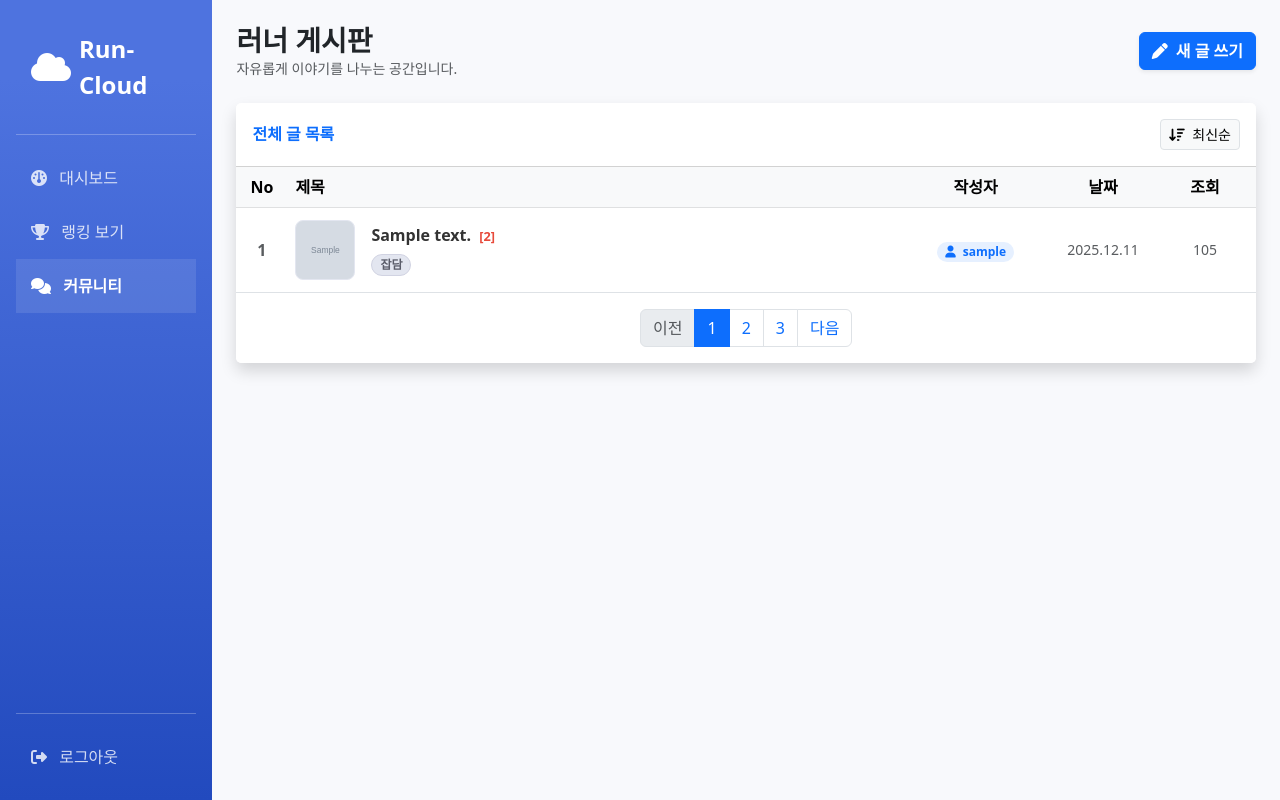
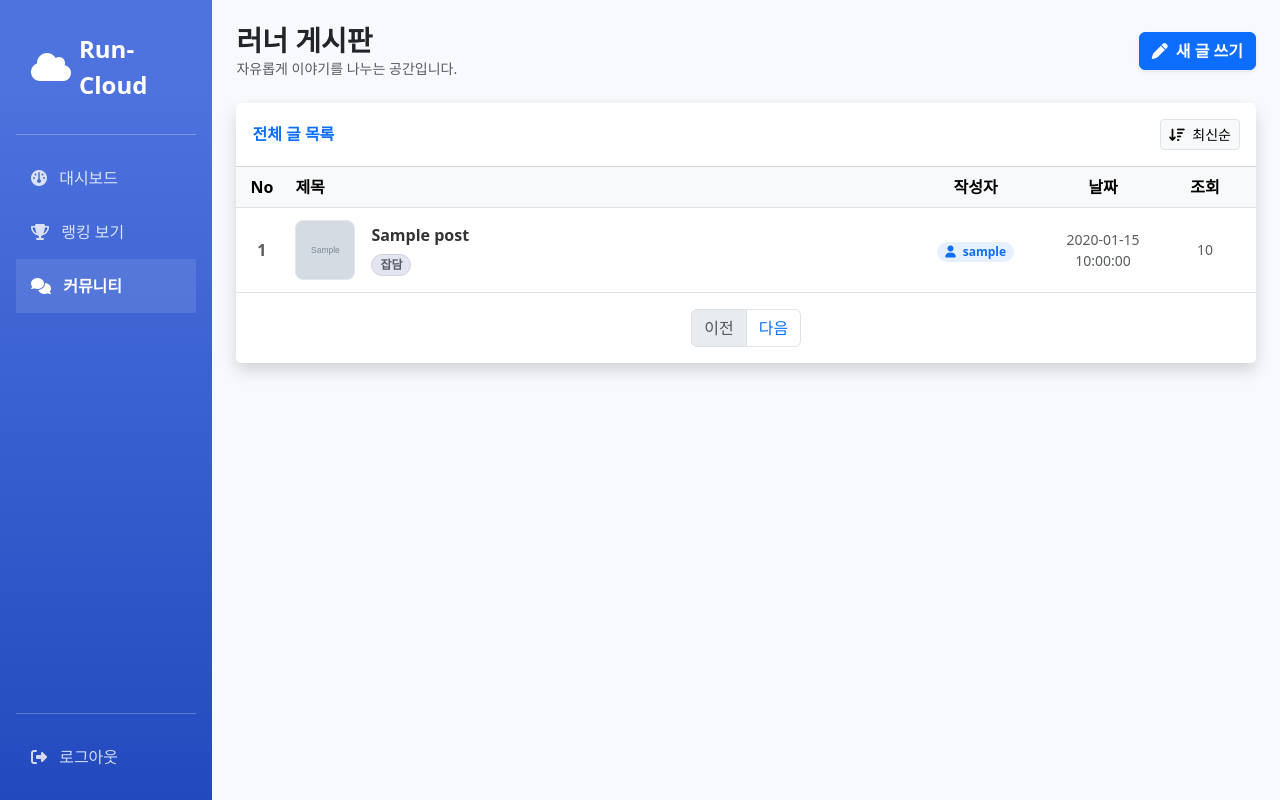
Before and after one commit to chxtwo8090/run_cloud, a Flask app: template python/templates/community.html in a window 1280 px wide. Run offline with Flask 3, Linux system fonts and the light colour scheme; the template is opened without the code that fills it: most values are stand-ins (such as "Sample title", 1, 10 or a date in 2020); grey boxes marked "Sample" are stand-in pictures.

Commit message:
게시판 로직 생성

```diff
--- a/python/app.py
+++ b/python/app.py
@@ -1,12 +1,14 @@
-from flask import Flask, render_template, request, redirect, session, url_for
-import pymysql,boto3
+from flask import Flask, render_template, request, redirect, session, url_for, jsonify
+import pymysql, boto3
 import datetime
 import os
+import uuid
+import math # [추가] 페이지네이션 계산(올림 처리)을 위해 추가함
 
 app = Flask(__name__)
 app.secret_key = 'super_secret_key'
 
-# 환경변수에서 DB 접속 정보 가져오기 (Terraform이 넣어줄 값들)
+# 환경변수 및 AWS 설정 (기존 유지)
 DB_HOST = os.environ.get('DB_HOST')
 DB_USER = os.environ.get('DB_USER')
 DB_PASSWORD = os.environ.get('DB_PASSWORD')
@@ -15,11 +17,10 @@
 CDN_DOMAIN = os.environ.get('CDN_DOMAIN')
 AWS_REGION = 'ap-northeast-2'
 
-# S3 클라이언트 생성 (IAM Role 덕분에 키/비밀번호 없이 권한 획득!)
 s3_client = boto3.client('s3', region_name=AWS_REGION)
 
 def get_db_connection():
-    # 1. 환경변수에 DB 주소가 있으면 -> AWS RDS (MySQL) 접속
+    # [기존 유지] DB 연결 로직
     if DB_HOST:
         conn = pymysql.connect(
             host=DB_HOST,
@@ -31,61 +32,68 @@
         )
         return conn
     else:
-        # 2. 없으면 -> 로컬 테스트용 (가짜 연결 객체 반환하거나 에러 처리)
-        # (여기서는 간단히 에러 메시지 출력)
-        raise RuntimeError("DB_HOST 환경변수가 없습니다! 로컬 테스트라면 sqlite 코드를 유지해야 하지만, 실습 편의상 생략합니다.")
+        raise RuntimeError("DB_HOST 환경변수가 없습니다! 로컬 테스트환경을 확인해주세요.")
 
 def init_db():
-    # RDS는 이미 만들어져 있으므로 테이블 생성 쿼리만 날림
-    if not DB_HOST: return # 로컬이면 패스
+    if not DB_HOST: return
 
     conn = get_db_connection()
-    with conn.cursor() as cursor:
-        # 사용자 테이블
-        cursor.execute('''CREATE TABLE IF NOT EXISTS users
-                        (id INT AUTO_INCREMENT PRIMARY KEY,
-                        username VARCHAR(255),
-                        password VARCHAR(255),
-                       email VARCHAR(255))''')
-        # 러닝 기록 테이블
-        cursor.execute('''CREATE TABLE IF NOT EXISTS runs
-                        (id INT AUTO_INCREMENT PRIMARY KEY, user_id INT,
-                         distance FLOAT, duration INT, date VARCHAR(255))''')
-        # 게시판 테이블
-        cursor.execute('''CREATE TABLE IF NOT EXISTS posts
-                        (id INT AUTO_INCREMENT PRIMARY KEY, user_id INT,
-                         content TEXT, image_url TEXT)''')
-    conn.commit()
-    conn.close()
+    try:
+        with conn.cursor() as cursor:
+            # [기존 유지] 사용자 테이블
+            cursor.execute('''CREATE TABLE IF NOT EXISTS users
+                            (id INT AUTO_INCREMENT PRIMARY KEY,
+                            username VARCHAR(255),
+                            password VARCHAR(255),
+                            email VARCHAR(255))''')
 
-# 앱 시작 시 테이블 생성 (주의: 실무에선 배포 파이프라인에서 따로 함)
+            # [기존 유지] 러닝 기록 테이블
+            cursor.execute('''CREATE TABLE IF NOT EXISTS runs
+                            (id INT AUTO_INCREMENT PRIMARY KEY, user_id INT,
+                             distance FLOAT, duration INT, date VARCHAR(255))''')
+
+            # [변경] 게시판 테이블 구조 변경
+            # 변경 이유: 제목(title), 조회수(views), 작성일(created_at) 기능을 지원하기 위함
+            # 주의: 기존 테이블이 있다면 이 쿼리로 컬럼이 추가되지 않을 수 있으므로, DB 초기화(DROP TABLE)가 권장됨.
+            cursor.execute('''CREATE TABLE IF NOT EXISTS posts
+                            (id INT AUTO_INCREMENT PRIMARY KEY, user_id INT,
+                             title VARCHAR(255), content TEXT, image_url TEXT,
+                             views INT DEFAULT 0,
+                             created_at DATETIME DEFAULT CURRENT_TIMESTAMP)''')
+
+            # [추가] 댓글 테이블 생성
+            # 변경 이유: 게시글에 대한 댓글 저장 공간 확보
+            cursor.execute('''CREATE TABLE IF NOT EXISTS comments
+                            (id INT AUTO_INCREMENT PRIMARY KEY, post_id INT, user_id INT,
+                             content TEXT, created_at DATETIME DEFAULT CURRENT_TIMESTAMP)''')
+        conn.commit()
+    finally:
+        conn.close()
+
 try:
     init_db()
 except Exception as e:
     print(f"DB 초기화 실패 (접속 정보 확인 필요): {e}")
 
+# [기존 유지] 회원가입 라우트
 @app.route('/register', methods=['GET', 'POST'])
 def register():
     if request.method == 'POST':
-        # [수정] HTML 폼에서 보내준 값들을 각각 받습니다.
-        username = request.form['username']  # ID 입력값
-        email = request.form['email']        # 이메일 입력값
-        password = request.form['password']  # 비밀번호 입력값
+        username = request.form['username']
+        email = request.form['email']
+        password = request.form['password']
 
         conn = get_db_connection()
         try:
             with conn.cursor() as cursor:
-                # 1. ID 중복 확인
                 cursor.execute('SELECT * FROM users WHERE username = %s', (username,))
                 if cursor.fetchone():
                     return "이미 존재하는 ID입니다! <a href='/register'>다시 시도</a>"
 
-                # [추가] 이메일 중복 확인 (선택사항)
                 cursor.execute('SELECT * FROM users WHERE email = %s', (email,))
                 if cursor.fetchone():
                     return "이미 가입된 이메일입니다! <a href='/register'>다시 시도</a>"
 
-                # 2. DB에 저장 (ID, 비밀번호, 이메일 모두 저장)
                 cursor.execute('INSERT INTO users (username, password, email) VALUES (%s, %s, %s)',
                                (username, password, email))
             conn.commit()
@@ -98,6 +106,7 @@
 
     return render_template('register.html')
 
+# [기존 유지] 로그인 라우트
 @app.route('/', methods=['GET', 'POST'])
 def login():
     if request.method == 'POST':
@@ -122,6 +131,7 @@
 
     return render_template('login.html')
 
+# [기존 유지] 대시보드 라우트
 @app.route('/dashboard', methods=['GET', 'POST'])
 def dashboard():
     if 'user_id' not in session: return redirect(url_for('login'))
@@ -146,6 +156,7 @@
 
     return render_template('dashboard.html', username=session['username'], runs=my_runs)
 
+# [기존 유지] 랭킹 라우트
 @app.route('/ranking')
 def ranking():
     if 'user_id' not in session: return redirect(url_for('login'))
@@ -164,6 +175,7 @@
 
     return render_template('ranking.html', ranks=ranks)
 
+# [변경] 커뮤니티 라우트 (기능 대폭 추가)
 @app.route('/community', methods=['GET', 'POST'])
 def community():
     if 'user_id' not in session: return redirect(url_for('login'))
@@ -171,57 +183,123 @@
     conn = get_db_connection()
     try:
         if request.method == 'POST':
+            # [추가] 제목(title) 입력값 받기
+            title = request.form['title']
             content = request.form['content']
-            image_file = request.files['image'] # HTML에서 file 타입으로 보낸 것 받기
+            image_file = request.files['image']
 
-            image_url = "" # 이미지가 없을 경우 빈 값
+            image_url = ""
 
-            # 사용자가 이미지를 올렸다면?
             if image_file and image_file.filename != '':
-                # 1. 파일 이름 안전하게 변경 (랜덤 UUID 사용)
                 ext = image_file.filename.split('.')[-1]
                 filename = f"{uuid.uuid4()}.{ext}"
-
                 try:
-                    # 2. S3 버킷에 업로드
-                    # (ContentType을 설정해야 브라우저에서 바로 보입니다)
                     s3_client.upload_fileobj(
-                        image_file,
-                        S3_BUCKET,
-                        filename,
+                        image_file, S3_BUCKET, filename,
                         ExtraArgs={'ContentType': image_file.content_type}
                     )
-
-                    # 3. 이미지 주소 생성 (CDN 도메인 사용)
-                    # CDN 도메인이 없으면 S3 기본 주소 사용 (비상용)
                     if CDN_DOMAIN:
                         image_url = f"https://{CDN_DOMAIN}/{filename}"
                     else:
                         image_url = f"https://{S3_BUCKET}.s3.{AWS_REGION}.amazonaws.com/{filename}"
-
                 except Exception as e:
                     print(f"S3 업로드 실패: {e}")
                     return f"업로드 에러 발생: {e}"
 
-            # DB에 저장 (이미지 URL 포함)
+            # [변경] DB Insert 쿼리에 title, views(0), created_at(NOW()) 추가
             with conn.cursor() as cursor:
-                cursor.execute('INSERT INTO posts (user_id, content, image_url) VALUES (%s, %s, %s)',
-                            (session['user_id'], content, image_url))
+                cursor.execute('''INSERT INTO posts (user_id, title, content, image_url, views, created_at)
+                                  VALUES (%s, %s, %s, %s, 0, NOW())''',
+                            (session['user_id'], title, content, image_url))
             conn.commit()
+            return redirect(url_for('community'))
+
+        # [변경] GET 요청 시: 페이지네이션(Pagination) 로직 적용
+        # 이유: 글이 많아졌을 때 한 번에 다 불러오지 않고 끊어서 보여주기 위함
+        page = request.args.get('page', 1, type=int)
+        limit = 5 # 한 페이지당 보여줄 글 개수
+        offset = (page - 1) * limit
 
         with conn.cursor() as cursor:
-            cursor.execute('SELECT p.*, u.username FROM posts p JOIN users u ON p.user_id = u.id ORDER BY p.id DESC')
+            # 1. 전체 글 개수 파악 (총 페이지 수 계산용)
+            cursor.execute('SELECT COUNT(*) as count FROM posts')
+            total_posts = cursor.fetchone()['count']
+            total_pages = math.ceil(total_posts / limit)
+
+            # 2. 현재 페이지에 해당하는 글만 가져오기 (LIMIT, OFFSET 사용)
+            cursor.execute('''
+                SELECT p.*, u.username
+                FROM posts p JOIN users u ON p.user_id = u.id
+                ORDER BY p.id DESC LIMIT %s OFFSET %s
+            ''', (limit, offset))
             posts = cursor.fetchall()
+
     finally:
         conn.close()
 
-    return render_template('community.html', posts=posts)
+    # [변경] 템플릿에 현재 페이지(curr_page)와 총 페이지(total_pages) 정보를 함께 전달
+    return render_template('community.html', posts=posts, curr_page=page, total_pages=total_pages)
 
+# [추가] 게시글 상세 조회 API (모달용)
+# 기능: 게시글 내용과 댓글 목록을 JSON으로 반환하고 조회수를 1 증가시킴
+@app.route('/api/post/<int:post_id>')
+def get_post_detail(post_id):
+    conn = get_db_connection()
+    try:
+        with conn.cursor() as cursor:
+            # 1. 조회수 증가
+            cursor.execute('UPDATE posts SET views = views + 1 WHERE id = %s', (post_id,))
+            conn.commit()
+
+            # 2. 게시글 상세 정보 가져오기
+            cursor.execute('''
+                SELECT p.*, u.username
+                FROM posts p JOIN users u ON p.user_id = u.id
+                WHERE p.id = %s
+            ''', (post_id,))
+            post = cursor.fetchone()
+
+            # 3. 해당 게시글의 댓글 목록 가져오기
+            cursor.execute('''
+                SELECT c.*, u.username
+                FROM comments c JOIN users u ON c.user_id = u.id
+                WHERE c.post_id = %s ORDER BY c.id ASC
+            ''', (post_id,))
+            comments = cursor.fetchall()
+
+        return jsonify({'post': post, 'comments': comments})
+    finally:
+        conn.close()
+
+# [추가] 댓글 등록 API
+# 기능: 모달에서 입력한 댓글을 DB에 저장
+@app.route('/api/comment', methods=['POST'])
+def add_comment():
+    if 'user_id' not in session:
+        return jsonify({'result': 'fail', 'msg': '로그인이 필요합니다.'})
+
+    post_id = request.form['post_id']
+    content = request.form['content']
+
+    conn = get_db_connection()
+    try:
+        with conn.cursor() as cursor:
+            cursor.execute('''
+                INSERT INTO comments (post_id, user_id, content, created_at)
+                VALUES (%s, %s, %s, NOW())
+            ''', (post_id, session['user_id'], content))
+        conn.commit()
+        return jsonify({'result': 'success'})
+    finally:
+        conn.close()
+
+# [기존 유지] 로그아웃
 @app.route('/logout')
 def logout():
     session.clear()
     return redirect(url_for('login'))
 
+# [기존 유지] 헬스 체크
 @app.route('/health')
 def health():
     return "OK", 200
--- a/python/templates/community.html
+++ b/python/templates/community.html
@@ -6,9 +6,10 @@
     <title>Community - Run Cloud</title>
     <link href="https://cdn.jsdelivr.net/npm/bootstrap@5.3.0/dist/css/bootstrap.min.css" rel="stylesheet">
     <link rel="stylesheet" href="https://cdnjs.cloudflare.com/ajax/libs/font-awesome/6.4.0/css/all.min.css">
+    <script src="https://code.jquery.com/jquery-3.6.0.min.js"></script>
 
     <style>
-        /* [1. 대시보드와 100% 동일한 기본 스타일] */
+        /* [기존 유지] 대시보드와 동일한 기본 스타일 */
         body { background-color: #f8f9fc; }
         .sidebar {
             min-height: 100vh;
@@ -20,7 +21,7 @@
         .sidebar a:hover { color: #fff; background: rgba(255,255,255,.1); }
         .card { border: none; box-shadow: 0 .15rem 1.75rem 0 rgba(58,59,69,.15); }
 
-        /* [2. 커뮤니티 전용 스타일 (아카라이브 느낌)] */
+        /* [기존 유지] 커뮤니티 전용 스타일 */
         .table-hover tbody tr:hover { background-color: #f8f9fc; }
         .thumb-box {
             width: 60px;
@@ -46,6 +47,9 @@
         .post-title:hover { color: #4e73df; }
         .reply-count { color: #e74a3b; font-size: 0.8rem; font-weight: bold; margin-left: 4px; }
         .badge-category { background-color: #e3e6f0; color: #5a5c69; font-size: 0.75rem; border: 1px solid #d1d3e2; }
+
+        /* [추가] 클릭 가능한 행 스타일 */
+        .clickable-row { cursor: pointer; }
     </style>
 </head>
 <body>
@@ -90,7 +94,7 @@
             </div>
             <div class="card-body p-0">
                 <div class="table-responsive">
-                    <table class="table align-middle mb-0">
+                    <table class="table align-middle mb-0 table-hover">
                         <thead class="table-light">
                             <tr>
                                 <th class="text-center" style="width: 5%">No</th>
@@ -102,8 +106,8 @@
                         </thead>
                         <tbody>
                             {% for post in posts %}
-                            <tr>
-                                <td class="text-center text-muted fw-bold">{{ loop.index }}</td>
+                            <tr class="clickable-row" onclick="openReadModal({{ post.id }})">
+                                <td class="text-center text-muted fw-bold">{{ post.id }}</td>
                                 <td>
                                     <div class="d-flex align-items-center py-1">
                                         <div class="thumb-box me-3">
@@ -114,10 +118,9 @@
                                             {% endif %}
                                         </div>
                                         <div>
-                                            <a href="#" class="post-title text-truncate" style="max-width: 400px;">
-                                                {{ post.content }}
-                                                <span class="reply-count">[2]</span>
-                                            </a>
+                                            <span class="post-title text-truncate" style="max-width: 400px;">
+                                                {{ post.title }}
+                                                </span>
                                             <div class="mt-1">
                                                 <span class="badge badge-category rounded-pill px-2">잡담</span>
                                             </div>
@@ -129,8 +132,8 @@
                                         <i class="fas fa-user me-1"></i> {{ post.username }}
                                     </span>
                                 </td>
-                                <td class="text-center small text-muted">2025.12.11</td>
-                                <td class="text-center small text-muted">105</td>
+                                <td class="text-center small text-muted">{{ post.created_at }}</td>
+                                <td class="text-center small text-muted">{{ post.views }}</td>
                             </tr>
                             {% else %}
                             <tr>
@@ -146,14 +149,23 @@
                     </table>
                 </div>
             </div>
+
             <div class="card-footer bg-white py-3 border-top-0">
                 <nav>
                     <ul class="pagination justify-content-center mb-0">
-                        <li class="page-item disabled"><a class="page-link" href="#">이전</a></li>
-                        <li class="page-item active"><a class="page-link" href="#">1</a></li>
-                        <li class="page-item"><a class="page-link" href="#">2</a></li>
-                        <li class="page-item"><a class="page-link" href="#">3</a></li>
-                        <li class="page-item"><a class="page-link" href="#">다음</a></li>
+                        <li class="page-item {% if curr_page == 1 %}disabled{% endif %}">
+                            <a class="page-link" href="?page={{ curr_page - 1 }}">이전</a>
+                        </li>
+
+                        {% for p in range(1, total_pages + 1) %}
+                        <li class="page-item {% if p == curr_page %}active{% endif %}">
+                            <a class="page-link" href="?page={{ p }}">{{ p }}</a>
+                        </li>
+                        {% endfor %}
+
+                        <li class="page-item {% if curr_page == total_pages %}disabled{% endif %}">
+                            <a class="page-link" href="?page={{ curr_page + 1 }}">다음</a>
+                        </li>
                     </ul>
                 </nav>
             </div>
@@ -172,6 +184,10 @@
             <form action="/community" method="post" enctype="multipart/form-data">
                 <div class="modal-body p-4">
                     <div class="mb-3">
+                        <label class="form-label fw-bold text-secondary">제목</label>
+                        <input type="text" name="title" class="form-control" placeholder="제목을 입력하세요" required>
+                    </div>
+                    <div class="mb-3">
                         <label class="form-label fw-bold text-secondary">내용</label>
                         <textarea name="content" class="form-control" rows="5" placeholder="내용을 입력하세요" required></textarea>
                     </div>
@@ -189,6 +205,116 @@
     </div>
 </div>
 
+<div class="modal fade" id="readModal" tabindex="-1" aria-hidden="true">
+    <div class="modal-dialog modal-lg modal-dialog-centered modal-dialog-scrollable">
+        <div class="modal-content border-0 shadow-lg">
+            <div class="modal-header">
+                <h5 class="modal-title fw-bold" id="readTitle">제목 로딩중...</h5>
+                <button type="button" class="btn-close" data-bs-dismiss="modal"></button>
+            </div>
+            <div class="modal-body p-0">
+                <div class="p-4 border-bottom">
+                    <div class="d-flex justify-content-between text-muted small mb-3">
+                        <span id="readAuthor">작성자</span>
+                        <span><span id="readDate">날짜</span> | 조회 <span id="readViews">0</span></span>
+                    </div>
+                    <div id="readImageArea" class="mb-3 text-center d-none">
+                        <img id="readImage" src="" class="img-fluid rounded" style="max-height: 400px;">
+                    </div>
+                    <div id="readContent" style="white-space: pre-line; color: #333;"></div>
+                </div>
+
+                <div class="p-4 bg-light">
+                    <h6 class="fw-bold mb-3"><i class="far fa-comment-dots me-2"></i>댓글</h6>
+
+                    <div id="commentList" class="mb-3"></div>
+
+                    <div class="d-flex gap-2">
+                        <input type="hidden" id="currentPostId">
+                        <input type="text" id="commentInput" class="form-control" placeholder="댓글을 남겨보세요...">
+                        <button class="btn btn-primary" onclick="submitComment()">등록</button>
+                    </div>
+                </div>
+            </div>
+        </div>
+    </div>
+</div>
+
 <script src="https://cdn.jsdelivr.net/npm/bootstrap@5.3.0/dist/js/bootstrap.bundle.min.js"></script>
+
+<script>
+    // 1. 게시글 클릭 시 상세 내용 가져오기 (AJAX)
+    function openReadModal(postId) {
+        // UI 초기화 (로딩중 상태)
+        $('#readTitle').text('로딩중...');
+        $('#readContent').text('');
+        $('#commentList').html('');
+        $('#readImageArea').addClass('d-none');
+        $('#currentPostId').val(postId);
+
+        // API 호출
+        $.get(`/api/post/${postId}`, function(data) {
+            const post = data.post;
+            const comments = data.comments;
+
+            // 데이터 채우기
+            $('#readTitle').text(post.title);
+            $('#readAuthor').text(post.username);
+            $('#readDate').text(post.created_at);
+            $('#readViews').text(post.views);
+            $('#readContent').text(post.content);
+
+            // 이미지가 있다면 표시
+            if (post.image_url) {
+                $('#readImage').attr('src', post.image_url);
+                $('#readImageArea').removeClass('d-none');
+            }
+
+            // 댓글 목록 렌더링
+            let commentHtml = '';
+            if (comments.length === 0) {
+                commentHtml = '<p class="text-muted small">아직 댓글이 없습니다. 첫 댓글을 남겨보세요!</p>';
+            } else {
+                comments.forEach(c => {
+                    commentHtml += `
+                        <div class="card border-0 shadow-sm mb-2">
+                            <div class="card-body p-2">
+                                <div class="d-flex justify-content-between mb-1">
+                                    <span class="fw-bold small text-primary">${c.username}</span>
+                                    <span class="text-muted small" style="font-size: 0.75rem;">${c.created_at}</span>
+                                </div>
+                                <div class="small text-dark">${c.content}</div>
+                            </div>
+                        </div>
+                    `;
+                });
+            }
+            $('#commentList').html(commentHtml);
+
+            // 모달창 띄우기
+            new bootstrap.Modal(document.getElementById('readModal')).show();
+        });
+    }
+
+    // 2. 댓글 등록 함수
+    function submitComment() {
+        const postId = $('#currentPostId').val();
+        const content = $('#commentInput').val();
+
+        if (!content.trim()) { alert('내용을 입력하세요'); return; }
+
+        $.post('/api/comment', { post_id: postId, content: content }, function(response) {
+            if (response.result === 'success') {
+                $('#commentInput').val(''); // 입력창 비우기
+                // 모달 닫았다 열 필요 없이, 현재 모달 내용을 갱신하기 위해 함수 재호출
+                // (실무에선 댓글 부분만 부분 갱신하지만, 여기선 간편하게 재호출)
+                openReadModal(postId);
+            } else {
+                alert(response.msg);
+            }
+        });
+    }
+</script>
+
 </body>
 </html>
```
Also changed, not shown: python/database.db (deleted).
